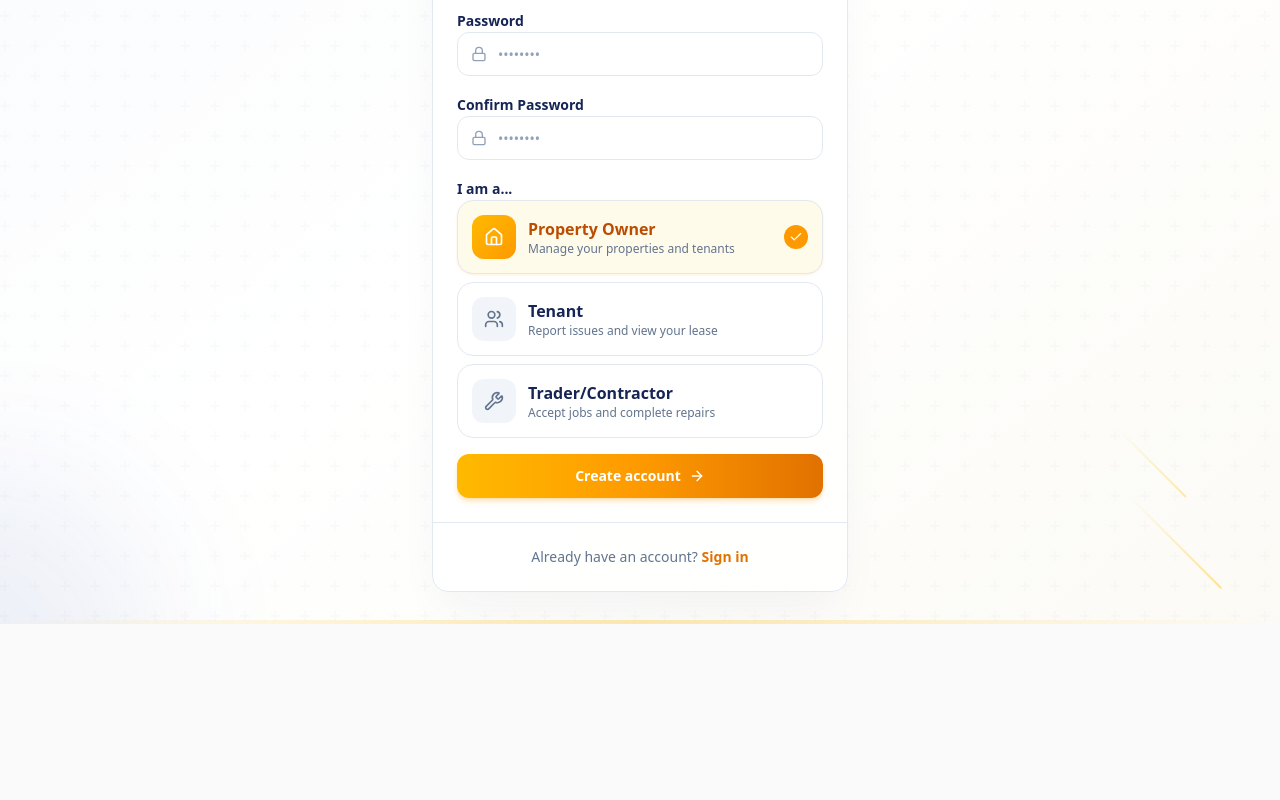
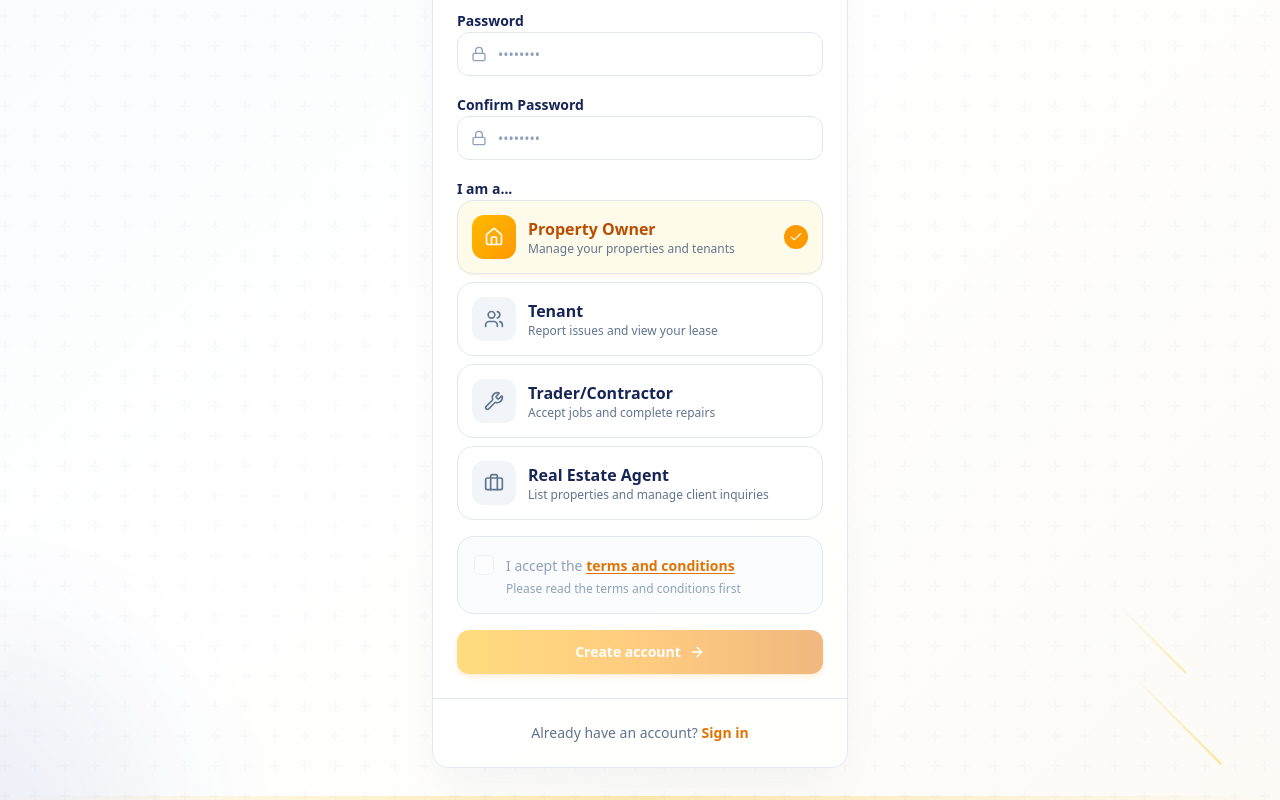
Before and after one commit to HummdG/property-manager, a Next.js app: page /register in a window 1280 px wide. Shown: the part 379-1179 px from the top of the page. Before the commit the page ends 1003 px from the top, so only its background shows below. Built offline with nearby package versions, Linux system fonts and the light colour scheme.

Commit message:
added t&cs

```diff
--- a/src/app/(auth)/register/page.js
+++ b/src/app/(auth)/register/page.js
@@ -3,11 +3,19 @@
 import { useState } from 'react'
 import { useRouter } from 'next/navigation'
 import Link from 'next/link'
-import { Building2, Mail, Lock, User, Loader2, Home, Wrench, Users, ArrowRight, Check } from 'lucide-react'
+import { Building2, Mail, Lock, User, Loader2, Home, Wrench, Users, ArrowRight, Check, Briefcase } from 'lucide-react'
 import { Button } from '@/components/ui/button'
 import { Input } from '@/components/ui/input'
 import { Label } from '@/components/ui/label'
 import { Card, CardContent, CardDescription, CardFooter, CardHeader, CardTitle } from '@/components/ui/card'
+import { Checkbox } from '@/components/ui/checkbox'
+import {
+  Dialog,
+  DialogContent,
+  DialogHeader,
+  DialogTitle,
+  DialogDescription
+} from '@/components/ui/dialog'
 
 const roles = [
   {
@@ -27,8 +35,131 @@ const roles = [
     label: 'Trader/Contractor',
     description: 'Accept jobs and complete repairs',
     icon: Wrench
+  },
+  {
+    id: 'AGENT',
+    label: 'Real Estate Agent',
+    description: 'List properties and manage client inquiries',
+    icon: Briefcase
   }
 ]
+
+const termsContent = {
+  OWNER: {
+    title: 'Property Owner Terms and Conditions',
+    content: `Welcome to GoFor Properties. By registering as a Property Owner, you agree to the following terms:
+
+1. PROPERTY LISTINGS
+You are responsible for ensuring all property information you provide is accurate, complete, and up-to-date. Misleading or false information may result in account suspension.
+
+2. TENANT MANAGEMENT
+You agree to comply with all applicable landlord-tenant laws and regulations in your jurisdiction. GoFor Properties is not responsible for disputes between you and your tenants.
+
+3. SERVICE FEES
+You acknowledge that certain services on the platform may incur fees. All applicable fees will be clearly disclosed before you commit to any paid service.
+
+4. MAINTENANCE REQUESTS
+You agree to respond to tenant maintenance requests in a timely manner. Failure to address urgent maintenance issues may affect your account standing.
+
+5. DATA PROTECTION
+You agree to handle tenant personal information in accordance with applicable data protection laws and our Privacy Policy.
+
+6. TERMINATION
+We reserve the right to terminate your account for violation of these terms or for any other reason at our discretion.
+
+By checking the acceptance box, you confirm that you have read, understood, and agree to these terms.`
+  },
+  TENANT: {
+    title: 'Tenant Terms and Conditions',
+    content: `Welcome to GoFor Properties. By registering as a Tenant, you agree to the following terms:
+
+1. ACCOUNT ACCURACY
+You agree to provide accurate personal information and keep your account details up-to-date.
+
+2. LEASE AGREEMENTS
+Your tenancy is governed by the lease agreement between you and your landlord. GoFor Properties facilitates communication but is not a party to your lease.
+
+3. ISSUE REPORTING
+You agree to report maintenance issues promptly and accurately through the platform. False or frivolous reports may affect your account standing.
+
+4. COMMUNICATION
+You consent to receiving communications from your landlord and service providers through the platform.
+
+5. PRIVACY
+Your personal information will be shared with your landlord and relevant service providers as necessary for property management. See our Privacy Policy for details.
+
+6. CONDUCT
+You agree to use the platform respectfully and not to harass or abuse other users.
+
+7. TERMINATION
+We reserve the right to terminate your account for violation of these terms.
+
+By checking the acceptance box, you confirm that you have read, understood, and agree to these terms.`
+  },
+  TRADER: {
+    title: 'Trader/Contractor Terms and Conditions',
+    content: `Welcome to GoFor Properties. By registering as a Trader/Contractor, you agree to the following terms:
+
+1. QUALIFICATIONS
+You represent that you have all necessary licenses, certifications, and insurance required to perform the services you offer.
+
+2. JOB ACCEPTANCE
+When you accept a job, you commit to completing it according to the specified requirements and timeline. Repeated cancellations or no-shows may result in account suspension.
+
+3. QUALITY STANDARDS
+You agree to perform all work to professional standards and in compliance with applicable building codes and regulations.
+
+4. PRICING
+You agree to provide accurate cost estimates and to charge fair and competitive rates. Hidden fees or price gouging is prohibited.
+
+5. PAYMENTS
+Payment terms and methods will be as agreed with property owners. GoFor Properties may facilitate payments but is not responsible for payment disputes.
+
+6. INSURANCE AND LIABILITY
+You are responsible for maintaining adequate insurance coverage. You agree to indemnify GoFor Properties against claims arising from your work.
+
+7. REVIEWS AND RATINGS
+You acknowledge that clients may rate and review your services. You agree not to manipulate or falsify reviews.
+
+8. TERMINATION
+We reserve the right to terminate your account for violation of these terms, poor service quality, or customer complaints.
+
+By checking the acceptance box, you confirm that you have read, understood, and agree to these terms.`
+  },
+  AGENT: {
+    title: 'Real Estate Agent Terms and Conditions',
+    content: `Welcome to GoFor Properties. By registering as a Real Estate Agent, you agree to the following terms:
+
+1. LICENSING
+You represent that you hold a valid real estate license in your jurisdiction and will maintain it throughout your use of the platform.
+
+2. PROFESSIONAL CONDUCT
+You agree to conduct all business in accordance with real estate industry standards and applicable laws, including fair housing regulations.
+
+3. CLIENT RELATIONSHIPS
+You are responsible for managing client relationships professionally. GoFor Properties facilitates connections but is not responsible for agent-client disputes.
+
+4. PROPERTY LISTINGS
+You agree to ensure all property listings are accurate and comply with advertising regulations. You must have proper authorization to list any property.
+
+5. COMMISSION AND FEES
+Commission arrangements are between you and your clients/brokerages. Platform usage fees, if any, will be clearly disclosed.
+
+6. INQUIRIES AND LEADS
+You agree to respond to client inquiries promptly and professionally. Lead information must be handled in accordance with our Privacy Policy.
+
+7. DATA PROTECTION
+You agree to handle client personal information in accordance with applicable data protection laws and only use it for legitimate real estate purposes.
+
+8. SUBSCRIPTION TERMS
+If you subscribe to premium services, you agree to the associated payment terms. Cancellation policies will be clearly stated at the time of subscription.
+
+9. TERMINATION
+We reserve the right to terminate your account for violation of these terms, unprofessional conduct, or regulatory issues.
+
+By checking the acceptance box, you confirm that you have read, understood, and agree to these terms.`
+  }
+}
 
 export default function RegisterPage() {
   const router = useRouter()
@@ -41,6 +172,24 @@ export default function RegisterPage() {
     confirmPassword: '',
     role: 'OWNER'
   })
+  const [hasViewedTerms, setHasViewedTerms] = useState(false)
+  const [acceptedTerms, setAcceptedTerms] = useState(false)
+  const [showTermsModal, setShowTermsModal] = useState(false)
+
+  function handleRoleChange(roleId) {
+    setFormData({ ...formData, role: roleId })
+    setHasViewedTerms(false)
+    setAcceptedTerms(false)
+  }
+
+  function handleOpenTerms() {
+    setShowTermsModal(true)
+  }
+
+  function handleCloseTerms() {
+    setShowTermsModal(false)
+    setHasViewedTerms(true)
+  }
 
   async function handleSubmit(e) {
     e.preventDefault()
@@ -53,6 +202,11 @@ export default function RegisterPage() {
 
     if (formData.password.length < 8) {
       setError('Password must be at least 8 characters')
+      return
+    }
+
+    if (!acceptedTerms) {
+      setError('You must accept the terms and conditions')
       return
     }
 
@@ -178,7 +332,7 @@ export default function RegisterPage() {
                   <button
                     key={role.id}
                     type="button"
-                    onClick={() => setFormData({ ...formData, role: role.id })}
+                    onClick={() => handleRoleChange(role.id)}
                     className={`flex items-center gap-3 rounded-xl border p-3.5 text-left transition-all duration-200 ${
                       isSelected
                         ? 'border-amber-400 bg-amber-50 shadow-sm shadow-amber-500/10'
@@ -207,10 +361,40 @@ export default function RegisterPage() {
             </div>
           </div>
 
+          <div className="flex items-start gap-3 rounded-xl border border-slate-200 bg-slate-50/50 p-4">
+            <Checkbox
+              id="terms"
+              checked={acceptedTerms}
+              onCheckedChange={setAcceptedTerms}
+              disabled={!hasViewedTerms}
+              className="mt-0.5"
+            />
+            <div className="flex-1">
+              <label
+                htmlFor="terms"
+                className={`text-sm ${hasViewedTerms ? 'text-slate-700 cursor-pointer' : 'text-slate-400 cursor-not-allowed'}`}
+              >
+                I accept the{' '}
+                <button
+                  type="button"
+                  onClick={handleOpenTerms}
+                  className="font-semibold text-amber-600 hover:text-amber-700 underline underline-offset-2 transition-colors"
+                >
+                  terms and conditions
+                </button>
+              </label>
+              {!hasViewedTerms && (
+                <p className="text-xs text-slate-400 mt-1">
+                  Please read the terms and conditions first
+                </p>
+              )}
+            </div>
+          </div>
+
           <Button
             type="submit"
             className="w-full group"
-            disabled={isLoading}
+            disabled={isLoading || !acceptedTerms}
           >
             {isLoading ? (
               <>
@@ -234,6 +418,27 @@ export default function RegisterPage() {
           </Link>
         </p>
       </CardFooter>
+
+      <Dialog open={showTermsModal} onOpenChange={setShowTermsModal}>
+        <DialogContent className="max-w-2xl max-h-[80vh] flex flex-col">
+          <DialogHeader>
+            <DialogTitle>{termsContent[formData.role].title}</DialogTitle>
+            <DialogDescription>
+              Please read these terms carefully before proceeding
+            </DialogDescription>
+          </DialogHeader>
+          <div className="flex-1 overflow-y-auto pr-2">
+            <div className="whitespace-pre-wrap text-sm text-slate-600 leading-relaxed">
+              {termsContent[formData.role].content}
+            </div>
+          </div>
+          <div className="pt-4 border-t border-slate-100">
+            <Button onClick={handleCloseTerms} className="w-full">
+              I have read the terms
+            </Button>
+          </div>
+        </DialogContent>
+      </Dialog>
     </Card>
   )
 }
--- a/src/app/api/auth/register/route.js
+++ b/src/app/api/auth/register/route.js
@@ -27,7 +27,7 @@ export async function POST(request) {
 
     const hashedPassword = await bcrypt.hash(password, 12)
 
-    const validRoles = ['OWNER', 'TENANT', 'TRADER']
+    const validRoles = ['OWNER', 'TENANT', 'TRADER', 'AGENT']
     const userRole = validRoles.includes(role) ? role : 'OWNER'
 
     const user = await db.user.create({
@@ -46,6 +46,10 @@ export async function POST(request) {
       })
     } else if (userRole === 'TRADER') {
       await db.traderProfile.create({
+        data: { userId: user.id }
+      })
+    } else if (userRole === 'AGENT') {
+      await db.agentProfile.create({
         data: { userId: user.id }
       })
     }
--- /dev/null
+++ b/src/components/ui/checkbox.js
@@ -0,0 +1,25 @@
+'use client'
+
+import * as React from 'react'
+import * as CheckboxPrimitive from '@radix-ui/react-checkbox'
+import { Check } from 'lucide-react'
+import { cn } from '@/lib/utils'
+
+const Checkbox = React.forwardRef(function Checkbox({ className, ...props }, ref) {
+  return (
+    <CheckboxPrimitive.Root
+      ref={ref}
+      className={cn(
+        'peer h-5 w-5 shrink-0 rounded border border-slate-300 bg-white ring-offset-white transition-colors focus-visible:outline-none focus-visible:ring-2 focus-visible:ring-amber-500 focus-visible:ring-offset-2 disabled:cursor-not-allowed disabled:opacity-50 data-[state=checked]:border-amber-500 data-[state=checked]:bg-amber-500 data-[state=checked]:text-white',
+        className
+      )}
+      {...props}
+    >
+      <CheckboxPrimitive.Indicator className="flex items-center justify-center text-current">
+        <Check className="h-4 w-4" />
+      </CheckboxPrimitive.Indicator>
+    </CheckboxPrimitive.Root>
+  )
+})
+
+export { Checkbox }
--- a/src/components/ui/index.js
+++ b/src/components/ui/index.js
@@ -1,4 +1,5 @@
 export { Button, buttonVariants } from './button'
+export { Checkbox } from './checkbox'
 export { Input } from './input'
 export { Label } from './label'
 export { Card, CardHeader, CardFooter, CardTitle, CardDescription, CardContent } from './card'
--- a/src/lib/validators/index.js
+++ b/src/lib/validators/index.js
@@ -9,7 +9,7 @@ export const registerSchema = z.object({
   name: z.string().min(2, 'Name must be at least 2 characters'),
   email: z.string().email('Invalid email address'),
   password: z.string().min(8, 'Password must be at least 8 characters'),
-  role: z.enum(['OWNER', 'TENANT', 'TRADER']).default('OWNER'),
+  role: z.enum(['OWNER', 'TENANT', 'TRADER', 'AGENT']).default('OWNER'),
   phone: z.string().optional(),
 })
 
```
